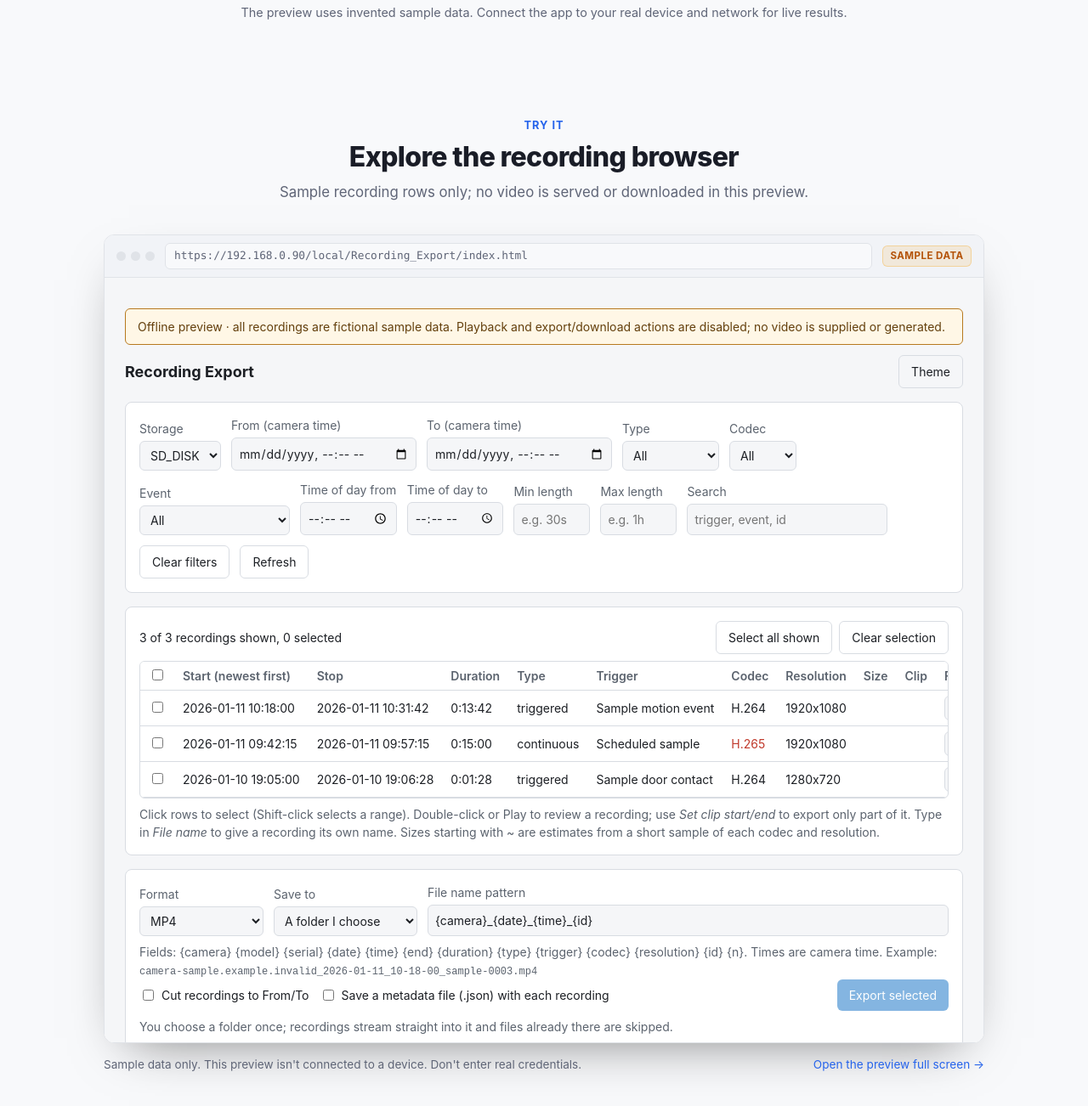
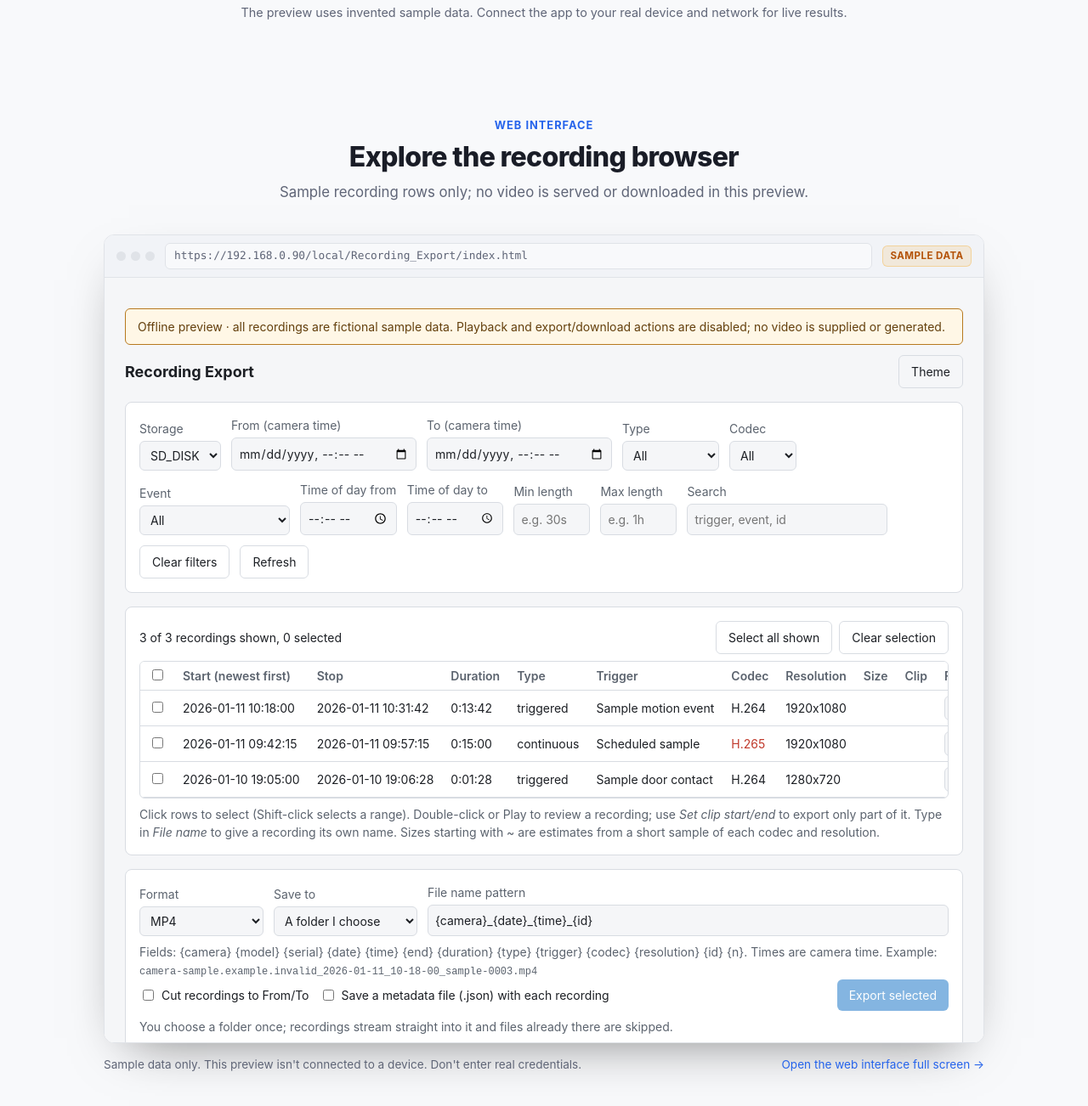
Before and after one commit to Mo3he/Axis_Cam_Recording_Export, a plain HTML site: page docs/index.html in a window 1280 px wide. Shown: the part 1618-2920 px from the top of the page at 85% size. Drawn offline with Linux system fonts and the light colour scheme; no server answers.

Commit message:
Describe project preview as the web interface

```diff
--- a/docs/index.html
+++ b/docs/index.html
@@ -266,7 +266,7 @@
     <section id="preview">
       <div class="wrap">
         <div class="section-head">
-          <span class="eyebrow">Try it</span>
+          <span class="eyebrow">Web interface</span>
           <h2>Explore the recording browser</h2>
           <p>Sample recording rows only; no video is served or downloaded in this preview.</p>
         </div>
@@ -280,7 +280,7 @@
         </div>
         <div class="preview-foot">
           <span>Sample data only. This preview isn't connected to a device. Don't enter real credentials.</span>
-          <a id="previewFull" href="preview/index.html" target="_blank" rel="noopener">Open the preview full screen &rarr;</a>
+          <a id="previewFull" href="preview/index.html" target="_blank" rel="noopener">Open the web interface full screen &rarr;</a>
         </div>
       </div>
     </section>
```
